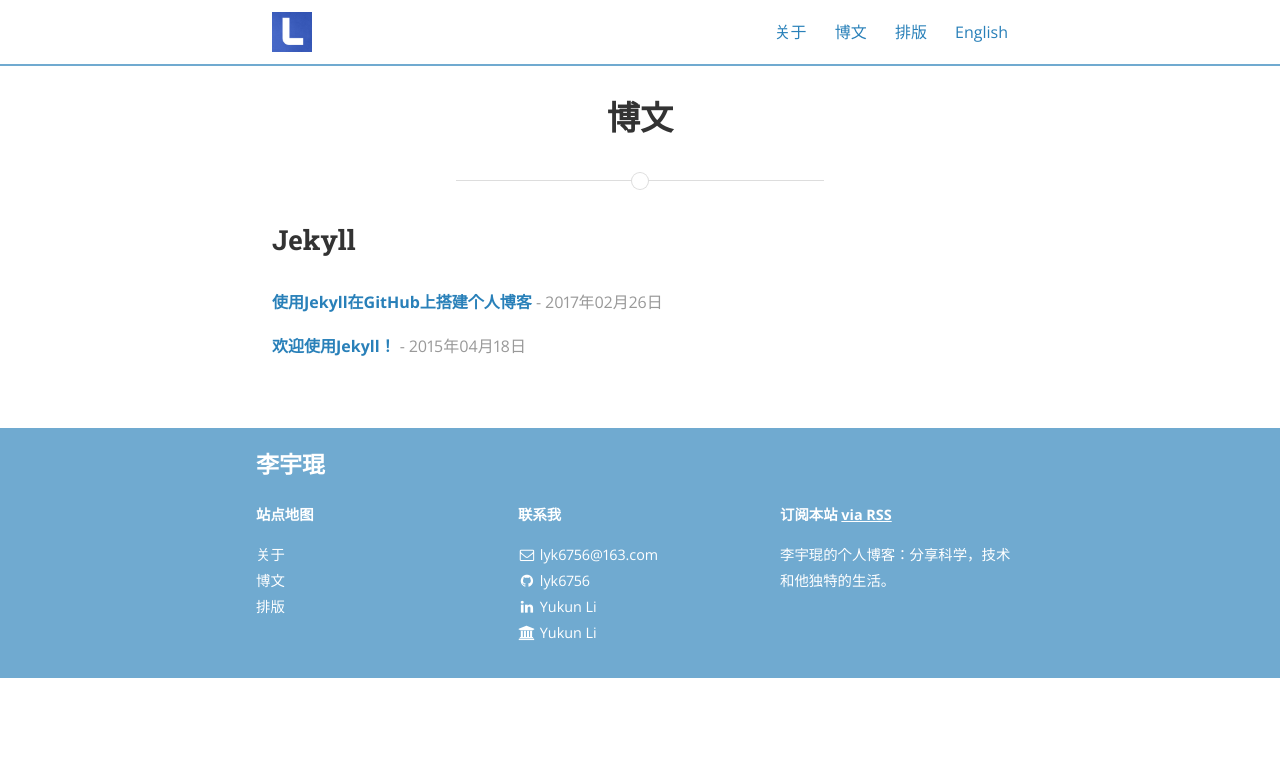
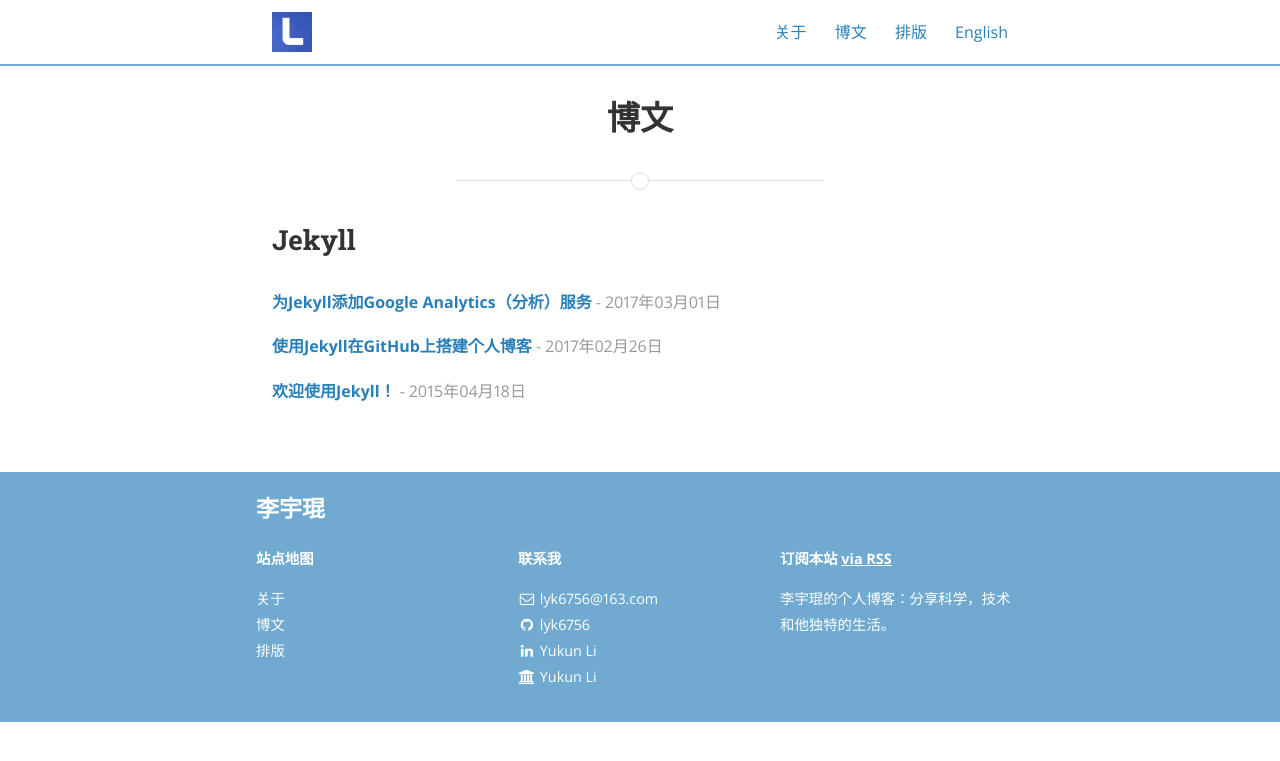
Before and after one commit to lyk6756/lyk6756.github.io, a Jekyll site: the page built from posts.md, in a window 1280 px wide. Shown: the top 761 px of the page. Built offline with Jekyll 4.4.1, drawn with Linux system fonts in a browser that asks for light colours; nearby versions of some CDN libraries; comment, search, counter and statistics services are not loaded; some of the changed lines change nothing that is shown.

Commit message:
add post about google analytics

````diff
--- a/_config.yml
+++ b/_config.yml
@@ -50,7 +50,7 @@ jekyll-archives:
 #   shortname: lyk6756
 
 # Google analytics
-# google_analytics: UA-88059258-1
+google_analytics: UA-88059258-2
 
 # Category descriptions (for archive pages)
 descriptions:
--- /dev/null
+++ b/_posts/2017-03-01-google_analytics.md
@@ -0,0 +1,85 @@
+---
+layout: post
+title:  "为Jekyll添加Google Analytics（分析）服务"
+date:   2017-03-01
+author: 李宇琨
+categories: Jekyll
+tags:	jekyll
+cover:  "https://p3peqw-dm2305.files.1drv.com/y3mxpVytTtUi2cE_mU2XfHE7L2RDOVs7HqDLSbVhLaLgHClZZ_np5ZKKlOHiNE7MyDJpBtnkfVps7l4KLrRcYXRizN-Ec0GFJvDtzdvY6dg6E0w6pyjVtuitmTQfXK5vdhw5As2dCvBscRo0l-HQPYZXp9ztNuA8D1qjkljcjlSa-8?width=1280&height=720&cropmode=none"
+---
+
+<!-- TOC -->
+
+- [什么是Google Analytics](#什么是google-analytics)
+- [Analytics（分析）使用入门](#analytics分析使用入门)
+- [设置Google Analytics（分析）跟踪](#设置google-analytics分析跟踪)
+- [检查网络跟踪代码设置](#检查网络跟踪代码设置)
+- [延伸阅读](#延伸阅读)
+
+<!-- /TOC -->
+
+# 什么是Google Analytics
+
+[Google Analytics](https://www.google.com/analytics/)（谷歌分析，简称GA）是著名互联网公司Google提供的一款**免费**为网站提供的数据统计服务。可以对目标网站进行访问数据统计和分析，并提供多种参数供网站拥有者使用。
+
+需要注意的是，你可能需要科学的上网方式才能够访问Google的相关网站。
+
+# Analytics（分析）使用入门
+
+访问[Get started with Analytics - Analytics Help](https://support.google.com/analytics/answer/1008015)来对Analytics（分析）的使用入门。它将指导你如何注册Analytics（分析）帐户并获得目标站点的跟踪ID（Tracking ID）以及相关的跟踪代码段。
+
+# 设置Google Analytics（分析）跟踪
+
+Google Analytics（分析）有多种数据收集方式，如何选择取决于跟踪对象是网站、应用还是其他联网设备。访问[Set up Analytics tracking - Analytics Help](https://support.google.com/analytics/answer/1008080)，根据您的跟踪对象选择最合适的安装方法。
+
+由于由Jekyll生成的网站属于静态网站，因此必须获取Google Analytics（分析）跟踪代码，然后将其粘贴到要跟踪的每个网页的源代码中。
+
+首先，在网站的`_includes`目录下创建你一个叫`google-analytics.html`的文件。然后将如下的跟踪代码段复制在文件中：
+
+{% highlight javascript %}
+{% raw %}
+<script>
+  (function(i,s,o,g,r,a,m){i['GoogleAnalyticsObject']=r;i[r]=i[r]||function(){
+  (i[r].q=i[r].q||[]).push(arguments)},i[r].l=1*new Date();a=s.createElement(o),
+  m=s.getElementsByTagName(o)[0];a.async=1;a.src=g;m.parentNode.insertBefore(a,m)
+  })(window,document,'script','https://www.google-analytics.com/analytics.js','ga');
+
+  ga('create', '{{ site.google_analytics }}', 'auto');
+  ga('send', 'pageview');
+
+</script>
+{% endraw %}
+{% endhighlight %}
+
+然后，在`_config.yml`文件中添加如下代码，并将`TRACKING_ID`替换成你在上一步中得到的跟踪ID。
+
+{% highlight yaml %}
+google_analytics: TRACKING_ID
+{% endhighlight yaml %}
+
+接下来，需要将这些代码添加到我们的页面中去。在文件`_includes/head.html`中添加：
+
+```html
+{% raw %}{% if jekyll.environment == 'production' and site.google_analytics %}
+{% include google-analytics.html %}
+{% endif %}{% endraw %}
+```
+
+需要注意的是，这里我们添加了判断`if jekyll.environment == 'production'`。由于一般的Jekyll编译环境默认为`development`。这样一来，当我们在本地运行`jekyll serve`来测试我们的网址时，Google Analytics（分析）服务将不会在本地的页面中激活。这就避免了来自`localhost:4000`或是`127.0.0.1:4000`的访问混淆在正常的统计数据之中。
+
+如果你需要在本地编译时启动Google Analytics（分析）服务，那么就需要将编译环境设置为`production`。在运行`jekyll build`时添加`JEKYLL_ENV=production`来激活：
+
+```shell
+$ JEKYLL_ENV=production jekyll build
+```
+
+# 检查网络跟踪代码设置
+
+一旦你成功地启动了Google Analytics（分析）服务，它就将在24小时之后得到包括访问数，用户特征以及浏览信息在内的站点报告。访问[check your web tracking code setup immediately](https://support.google.com/analytics/answer/1008083)了解如何通过一些方法来检查网站中的 Analytics（分析）跟踪代码是否运行正常。
+
+# 延伸阅读
+
+* [Google Analytics Solutions](https://www.google.com/analytics/) / [Analytics Help](https://support.google.com/analytics)
+* [Google Analytics setup for Jekyll - Michael Lee](https://michaelsoolee.com/google-analytics-jekyll/)
+* [Google Analytics for Jekyll - Desired Persona](https://desiredpersona.com/google-analytics-jekyll/)
+* [Adding Google analytics to Jekyll - Logical Solutions](https://spock.rocks/tech/2016/03/22/add-google-analytics-to-jekyll.html)
````
